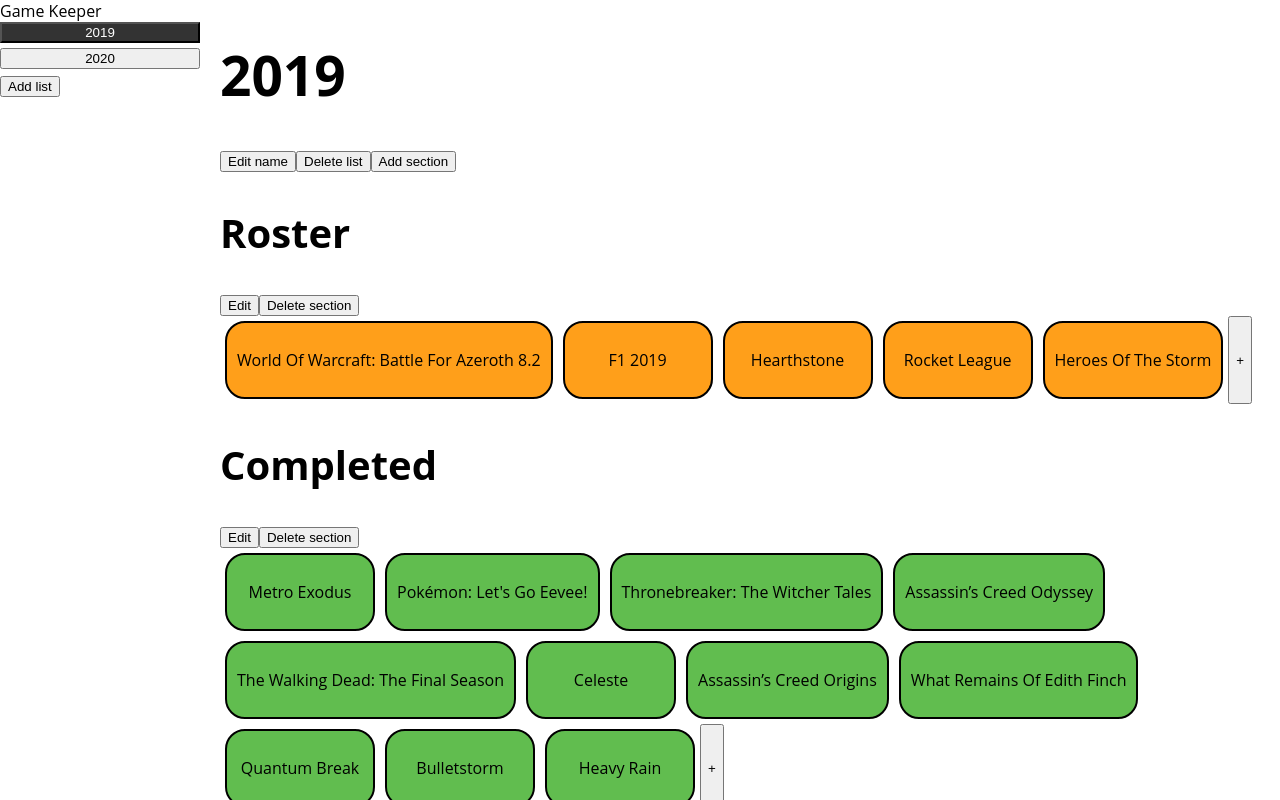
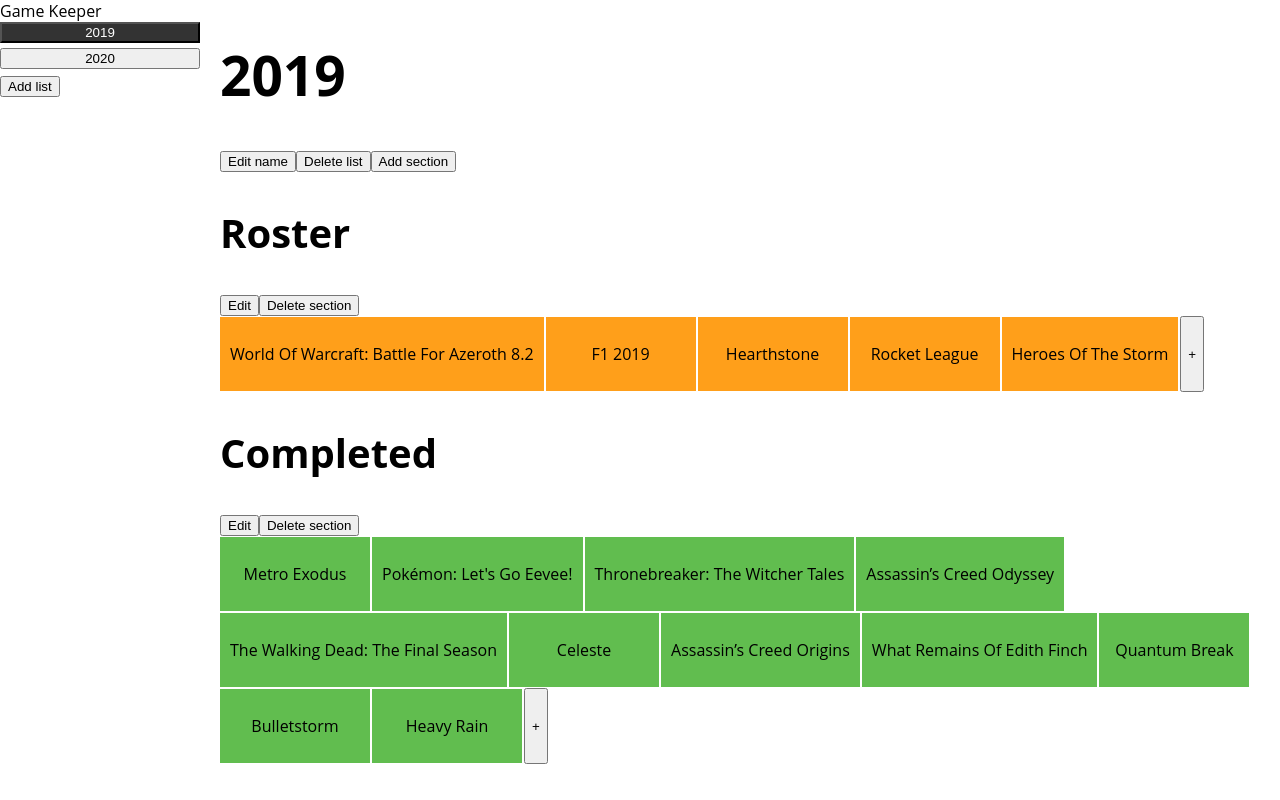
Before and after one commit to LtCodename/game-keeper, a React (Create React App) app: page / in a window 1280 px wide. Built offline with nearby package versions, Linux system fonts and the light colour scheme.

Commit message:
Blocks "redesign"

```diff
--- a/src/index.css
+++ b/src/index.css
@@ -55,11 +55,11 @@
 }
 
 .game-block {
-  border: 2px solid black;
-  border-radius: 20px;
+  border: 0px solid black;
+  /*border-radius: 20px;*/
   text-align: center;
   padding: 10px;
-  margin: 5px;
+  margin: 1px 2px 1px 0;
   min-width: 150px;
 }
 
```
